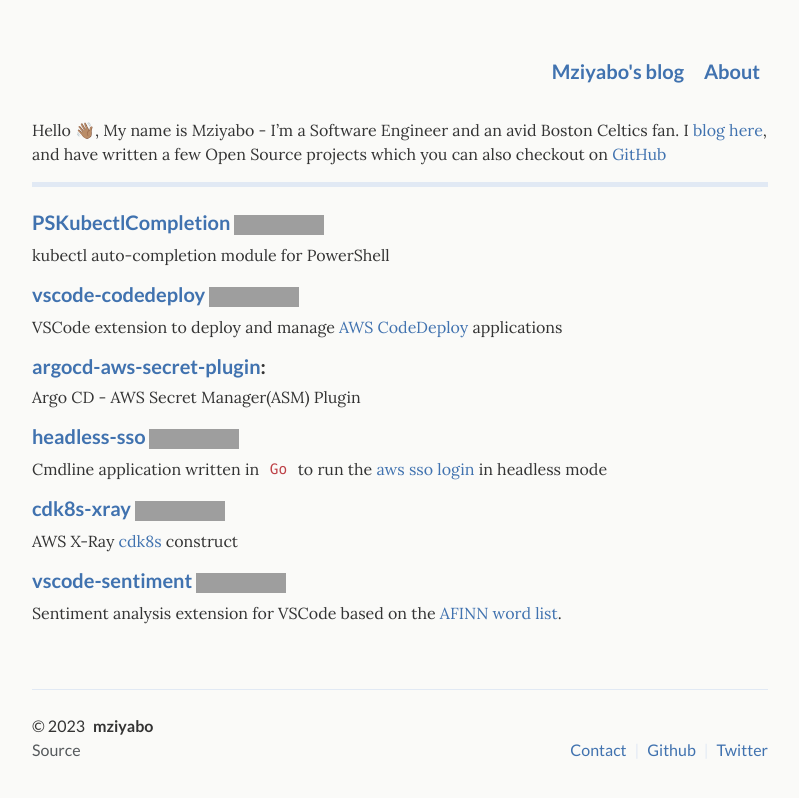
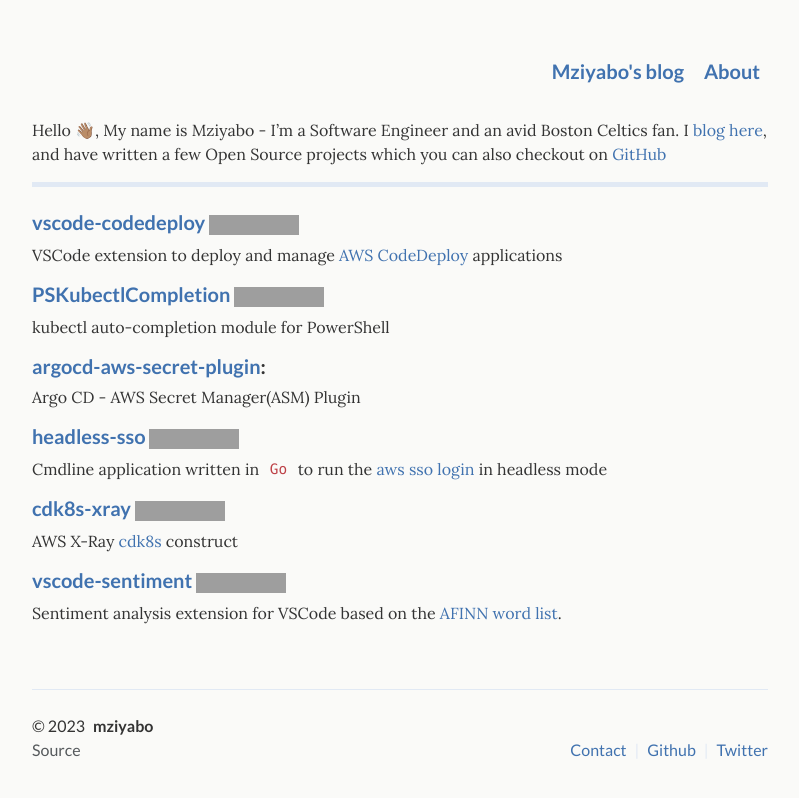
Before and after one commit to mziyabo/mziyabo.github.io, a Jekyll site: the page built from _pages/about.md, in a window 1280 px wide, cut to the strip 0-798 px from the top of the page. Shown: the whole strip, without its empty margins (240-1039 px from the left). Built offline with Jekyll 4.4.1, drawn with Linux system fonts in a browser that asks for light colours; grey boxes are pictures that could not be loaded.

Commit message:
refactor: aesthetic changes

```diff
--- a/_pages/about.md
+++ b/_pages/about.md
@@ -21,11 +21,11 @@ Hello 👋🏽, My name is Mziyabo - I'm a Software Engineer and an avid Boston
 
 <hr/>
 
+#### [vscode-codedeploy](https://marketplace.visualstudio.com/items?itemName=mziyabo.vscode-codedeploy)    [![Marketplace Version](https://img.shields.io/vscode-marketplace/v/mziyabo.vscode-codedeploy.svg)]((https://marketplace.visualstudio.com/items?itemName=mziyabo.vscode-codedeploy&ssr=false#overview))
+VSCode extension to deploy and manage [AWS CodeDeploy](https://aws.amazon.com/codedeploy/) applications
+
 #### [PSKubectlCompletion](https://www.powershellgallery.com/packages/PSKubectlCompletion/0.0.1) [![powershellgallery](https://img.shields.io/powershellgallery/v/PSKubectlCompletion.svg)](https://www.powershellgallery.com/packages/PSKubectlCompletion)
 kubectl auto-completion module for PowerShell
-
-#### [vscode-codedeploy](https://marketplace.visualstudio.com/items?itemName=mziyabo.vscode-codedeploy)    [![Marketplace Version](https://img.shields.io/vscode-marketplace/v/mziyabo.vscode-codedeploy.svg)]((https://marketplace.visualstudio.com/items?itemName=mziyabo.vscode-codedeploy&ssr=false#overview))
-VSCode extension to deploy and manage [AWS CodeDeploy](https://aws.amazon.com/codedeploy/) applications
 
 #### [argocd-aws-secret-plugin](https://github.com/mziyabo/argocd-aws-secret-plugin):
 Argo CD - AWS Secret Manager(ASM) Plugin
```
